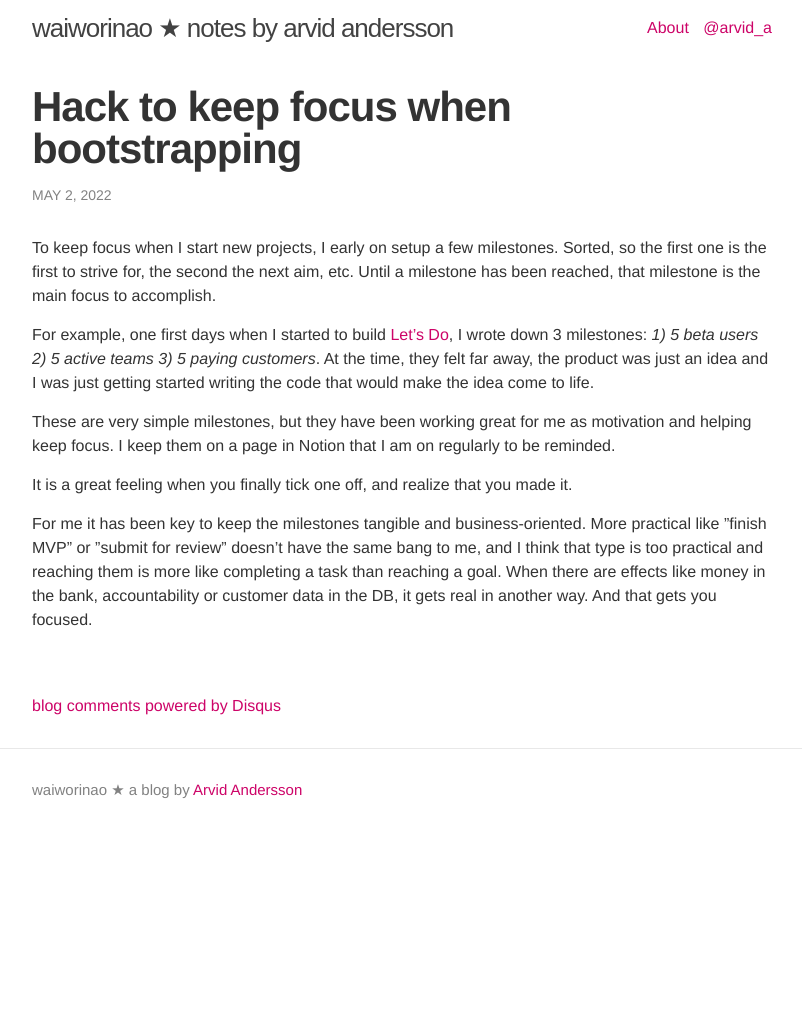
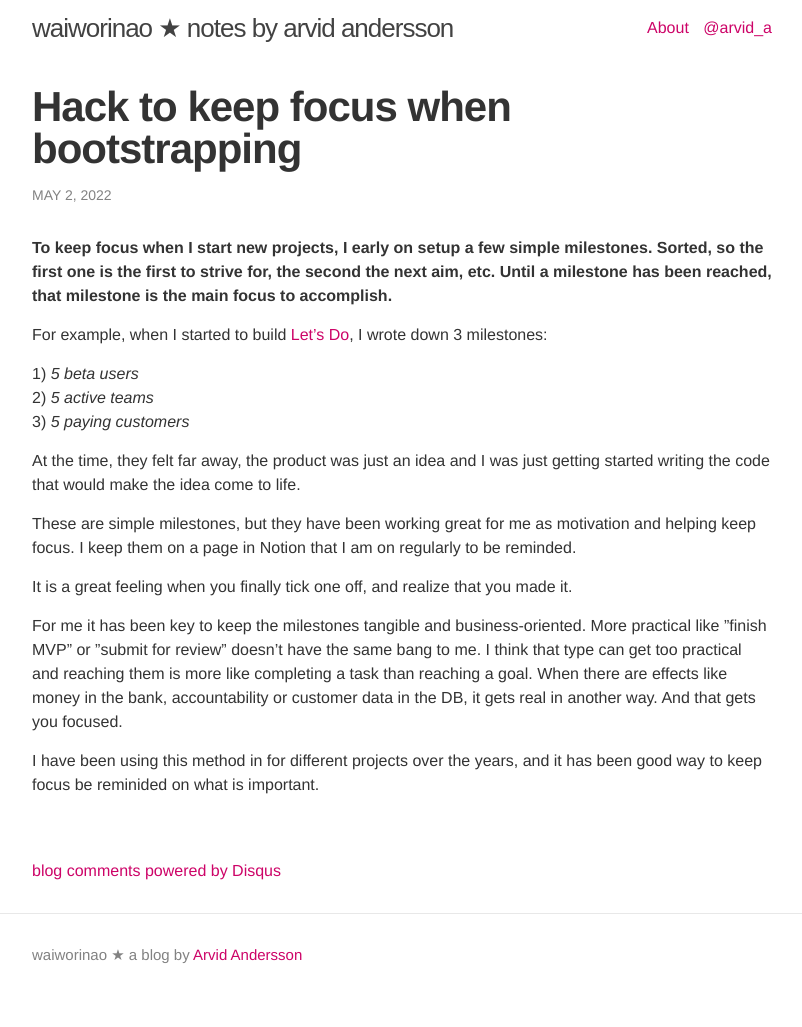
Before and after one commit to arvida/blog, a Jekyll site: the page built from _posts/2022-05-02-hack-keep-focus-bootstrapping.md, in a window 1280 px wide. Shown: the whole page, without its empty margins (238-1040 px from the left). Built offline with Jekyll 4.4.1, drawn with Linux system fonts in a browser that asks for light colours; some web fonts are replaced; comment, search, counter and statistics services are not loaded; before the commit the page ends 900 px from its top, so only the background shows below that.

Commit message:
Formatting fixes

```diff
--- a/_posts/2022-05-02-hack-keep-focus-bootstrapping.md
+++ b/_posts/2022-05-02-hack-keep-focus-bootstrapping.md
@@ -2,14 +2,21 @@
 title: Hack to keep focus when bootstrapping
 ---
 
-To keep focus when I start new projects, I early on setup a few milestones. Sorted, so the first one is the first to strive for, the second the next aim, etc. Until a milestone has been reached, that milestone is the main focus to accomplish.
+**To keep focus when I start new projects, I early on setup a few simple milestones. Sorted, so the first one is the first to strive for, the second the next aim, etc. Until a milestone has been reached, that milestone is the main focus to accomplish.**
 
-For example, one first days when I started to build [Let’s Do](https://letsdo.io), I wrote down 3 milestones: _1) 5 beta users 2) 5 active teams 3) 5 paying customers_.
+For example, when I started to build [Let’s Do](https://letsdo.io), I wrote down 3 milestones:
+
+ 1) _5 beta users_<br>
+ 2) _5 active teams_<br>
+ 3) _5 paying customers_
+
 At the time, they felt far away, the product was just an idea and I was just getting started writing the code that would make the idea come to life.
 
-These are very simple milestones, but they have been working great for me as motivation and helping keep focus. I keep them on a page in Notion that I am on regularly to be reminded.
+These are simple milestones, but they have been working great for me as motivation and helping keep focus. I keep them on a page in Notion that I am on regularly to be reminded.
 
 It is a great feeling when you finally tick one off, and realize that you made it.
 
-For me it has been key to keep the milestones tangible and business-oriented. More practical like ”finish MVP” or ”submit for review” doesn’t have the same bang to me, and I think that type is too practical and reaching them is more like completing a task than reaching a goal.
+For me it has been key to keep the milestones tangible and business-oriented. More practical like ”finish MVP” or ”submit for review” doesn’t have the same bang to me. I think that type can get too practical and reaching them is more like completing a task than reaching a goal.
 When there are effects like money in the bank, accountability or customer data in the DB, it gets real in another way. And that gets you focused.
+
+I have been using this method in for different projects over the years, and it has been good way to keep focus be reminided on what is important.
```
